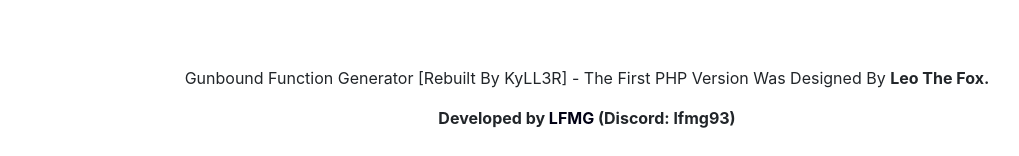
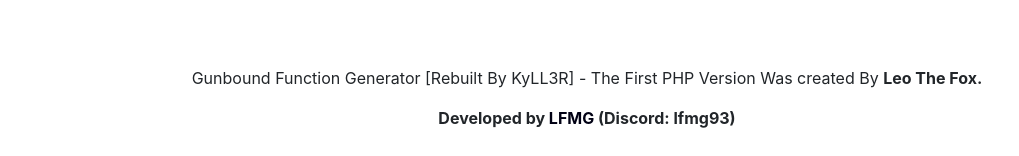
Before and after one commit to lfelipe1993/Gunbound-Function-generator, a plain HTML site: page index.html in a window 1280 px wide. Shown: the part 518-674 px from the top of the page, without its empty margins (53-1072 px from the left). Drawn offline with nearby package versions, Linux system fonts and the light colour scheme.

Commit message:
lang fix

```diff
--- a/index.html
+++ b/index.html
@@ -139,7 +139,7 @@
     <div class="container text-center">
         <div class="row">
             <div class="col-12">
-                <p>Gunbound Function Generator [Rebuilt By KyLL3R] - The First PHP Version Was Designed By <b>Leo The Fox.</p>
+                <p>Gunbound Function Generator [Rebuilt By KyLL3R] - The First PHP Version Was created By <b>Leo The Fox.</p>
                 <p>Developed by <a href="https://www.linkedin.com/in/lfelipemgr/" target="_blank">LFMG</a> (Discord: lfmg93)</p>
             </div>
         </div>
```
